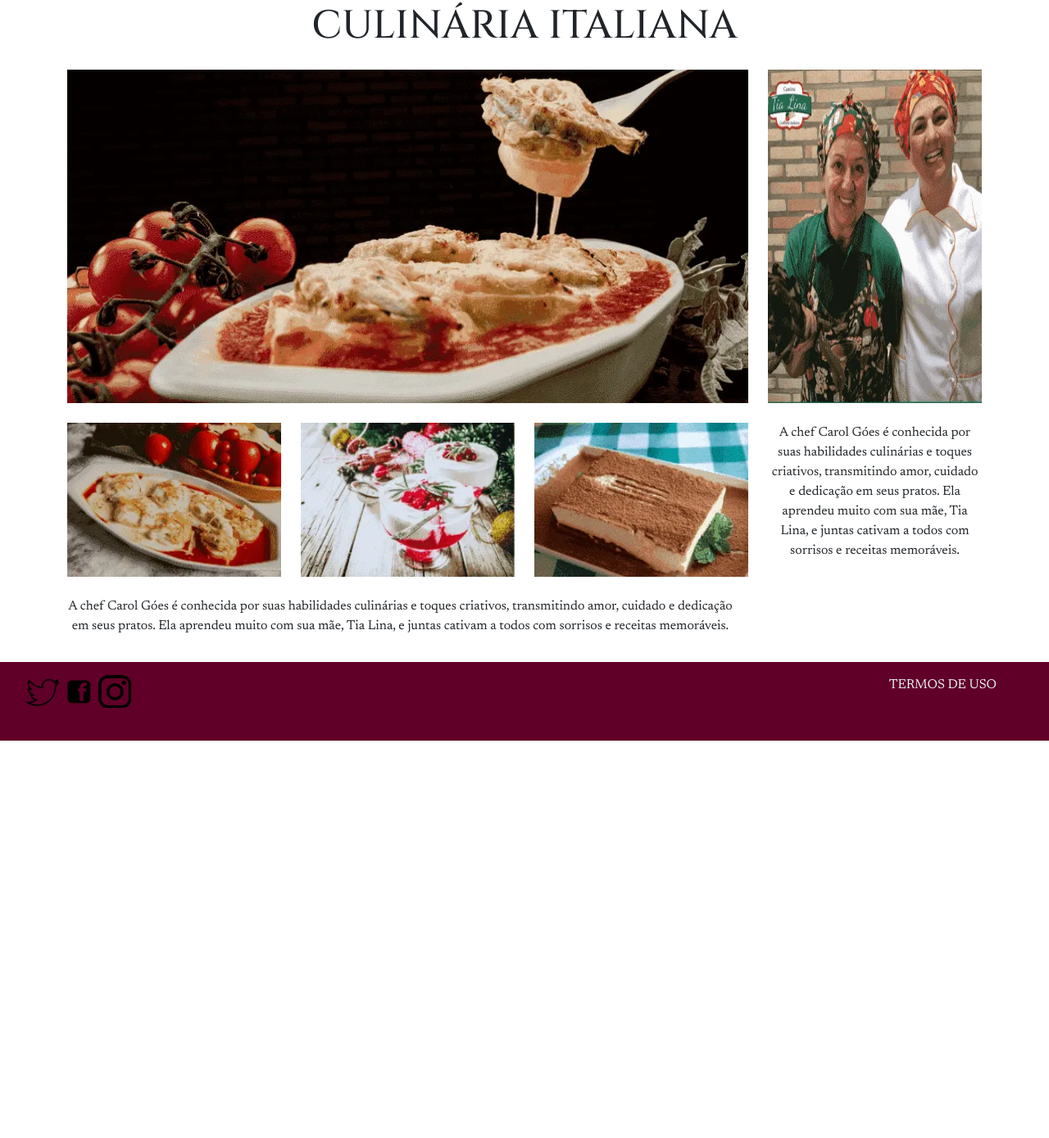
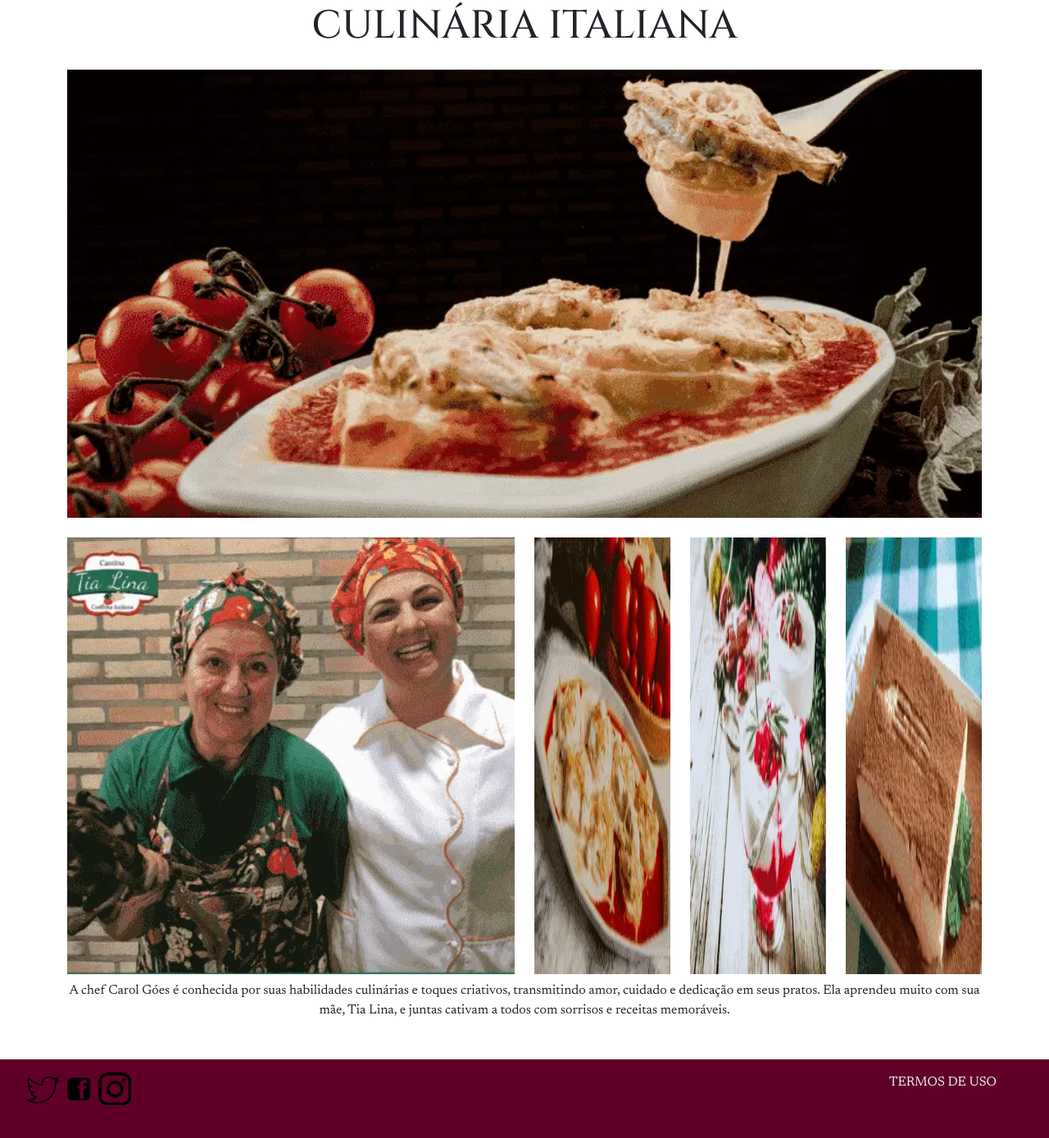
Before and after one commit to steniechini/projeto_integrador, a PHP site: page /italiana.php in a window 1280 px wide. Shown: the part 113-1502 px from the top of the page at 82% size. Before the commit the page ends 1017 px from the top, so only its background shows below. Run offline with PHP 8.4, Linux system fonts and the light colour scheme.

Commit message:
últimas alterações em culinária italiana

```diff
--- a/donpatto.php
+++ b/donpatto.php
@@ -73,6 +73,7 @@
                         <button class="nav-link active" id="home-tab" data-bs-toggle="tab" data-bs-target="#home-tab-pane" type="button" role="tab" aria-controls="home-tab-pane" aria-selected="true">Ambientes</button>
                     </li>
                 </ul>
+
                 <!-- cards ambientes -->
                 <div class="row row-cols-1 row-cols-md-3 g-4 mt-3">
                     <div class="col">
--- a/italiana.php
+++ b/italiana.php
@@ -24,65 +24,23 @@
               <section class="text-center">
                 <h1 id="oh2" class="text-uppercase  text-center mb-4"> CULINÁRIA ITALIANA</h1>
 
-                <img src="img/mobile/culinaria/principal326x229.webp" alt="nhoque" class=" mobnhoque mb-4 col-12  d-sm-block d-md-block d-lg-none">
+                <img src="img/mobile/culinaria/principal326x229.webp" alt="nhoque" class="mobnhoque mb-4 col-12  d-sm-block d-md-block d-lg-none">
 
 
                 <!-- principal desk -->
                 <div class="row">
-                  <img src="img/Desktop/culinaria/principal-826x408.webp"class="col-9 d-sm-none d-md-none d-lg-block">
-                  <img src="img/Desktop/culinaria/maeefilha-415x408.webp" alt="Mãe e filha" class="col-3 d-sm-none d-md-none d-lg-block">
-                </div>
-
-
-                <div class="row mt-4">
-                  <img src="img/Desktop/culinaria/prato1-235x172.webp" alt="prato1" class="col-3 d-sm-none d-md-none d-lg-block d-flex">
-                  <img src="img/Desktop/culinaria/prato2-235x172.webp" alt="prato1" class="col-3 d-sm-none d-md-none d-lg-block d-flex">
-                  <img src="img/Desktop/culinaria/prato3-235x172.webp" alt="prato1" class="col-3 d-sm-none d-md-none d-lg-block d-flex">
-                  <p class="col-3 d-sm-none d-md-none d-lg-block">A chef Carol Góes é conhecida por suas habilidades culinárias e toques criativos, transmitindo amor, cuidado e dedicação em seus pratos. Ela aprendeu muito com sua mãe, Tia Lina, e juntas cativam a todos com sorrisos e receitas memoráveis.</p>
+                  <img src="img/Desktop/culinaria/principal-826x408.webp"class="col-lg-12 col-md-12">
+                  <img src="img/Desktop/culinaria/maeefilha-415x408.webp" alt="Mãe e filha" class="col-lg-6 col-md-12 mt-4">
+                  <img src="img/Desktop/culinaria/prato1-235x172.webp" alt="prato1" class="col-lg-2 col-md-12 mt-4" id="imagenspratos">
+                  <img src="img/Desktop/culinaria/prato2-235x172.webp" alt="prato2" class="col-lg-2 col-md-12 mt-4" id="imagenspratos">
+                  <img src="img/Desktop/culinaria/prato3-235x172.webp" alt="prato3" class="col-lg-2 col-md-12 mt-4" id="imagenspratos">
+                  <p class="col-lg-12 col-md-12 mt-2">A chef Carol Góes é conhecida por suas habilidades culinárias e toques criativos, transmitindo amor, cuidado e dedicação em seus pratos. Ela aprendeu muito com sua mãe, Tia Lina, e juntas cativam a todos com sorrisos e receitas memoráveis.</p>
 
                 </div>
-
-                  <div class="row mt-4 text-justify col-9 d-sm-none d-md-none d-lg-block">
-                    <p> A chef Carol Góes é conhecida por suas habilidades culinárias e toques criativos, transmitindo amor, cuidado e dedicação em seus pratos. Ela aprendeu muito com sua mãe, Tia Lina, e juntas cativam a todos com sorrisos e receitas memoráveis. </p>
-                  </div>
-
-
               </section>
-
             </div>
           </div>
         </div>
-
-
-
-        <div class="container">
-          <div class="row row-cols-2 d-sm-block d-md-block d-lg-none">
-            <div class="col-sm-7 pe-0">
-              <p>A chef Carol Góes é conhecida por suas habilidades culinárias e toques criativos, transmitindo amor, cuidado e dedicação em seus pratos. Ela aprendeu muito com sua mãe, Tia Lina, e juntas cativam a todos com sorrisos e receitas memoráveis.
-              </p>
-            </div>
-
-            <div class="col-sm-5 d-sm-block d-md-block d-lg-none text-end ps-0">
-              <img src="img/mobile/culinaria/maeefilha164x177.webp" alt="Tia lina e a chefe Carol">
-            </div>
-          </div>
-        </div>
-
-
-        <div class="container col-12 align-items-center text-justify d-sm-block d-md-block d-lg-none">
-          <div class="mt-3 mb-3">
-            <img src="img/mobile/culinaria/prato1-88x75.webp" class="img-fluid  px-4" alt="rondelli">
-            <img src="img/mobile/culinaria/prato2-88x75.webp" class="img-fluid px-4" alt="panacota">
-            <img src="img/mobile/culinaria/prato3-88x75.webp" class="img-fluid px-4" alt="nhoque">
-
-          </div>
-
-          <article>
-            <p class="text-justify"> A Cantina da Tia Lina é um restaurante que celebra os sabores tradicionais da Itália de uma forma única e apaixonada. Com seus aromas inebriantes e pratos que são verdadeiras obras de arte culinária, este local encanta todos os sentidos dos amantes da boa comida.</p>
-          </article>
-        </div>
-
-
       </main>
       <?php include("footer.php") ?>
     </div>
```
Also changed, not shown: portuguesa.php (+7 -38 lines).
